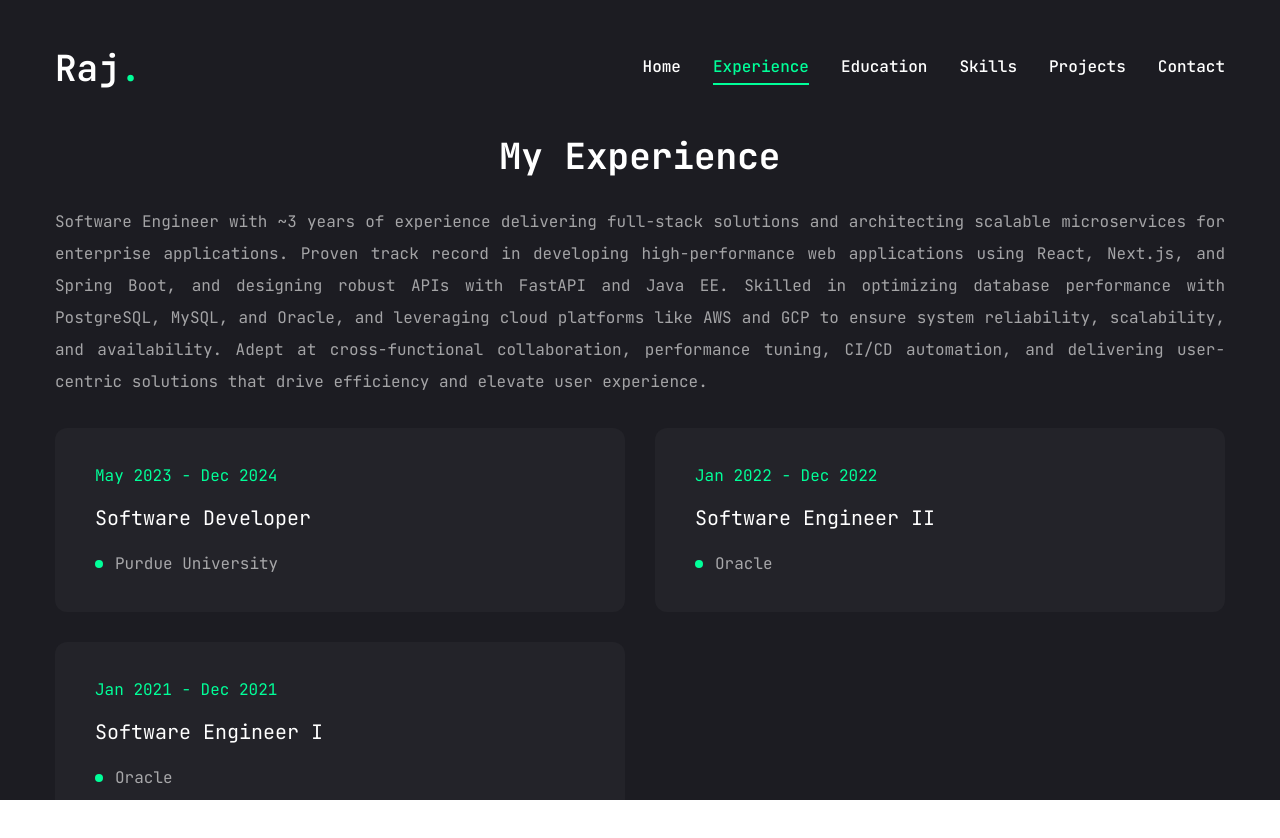
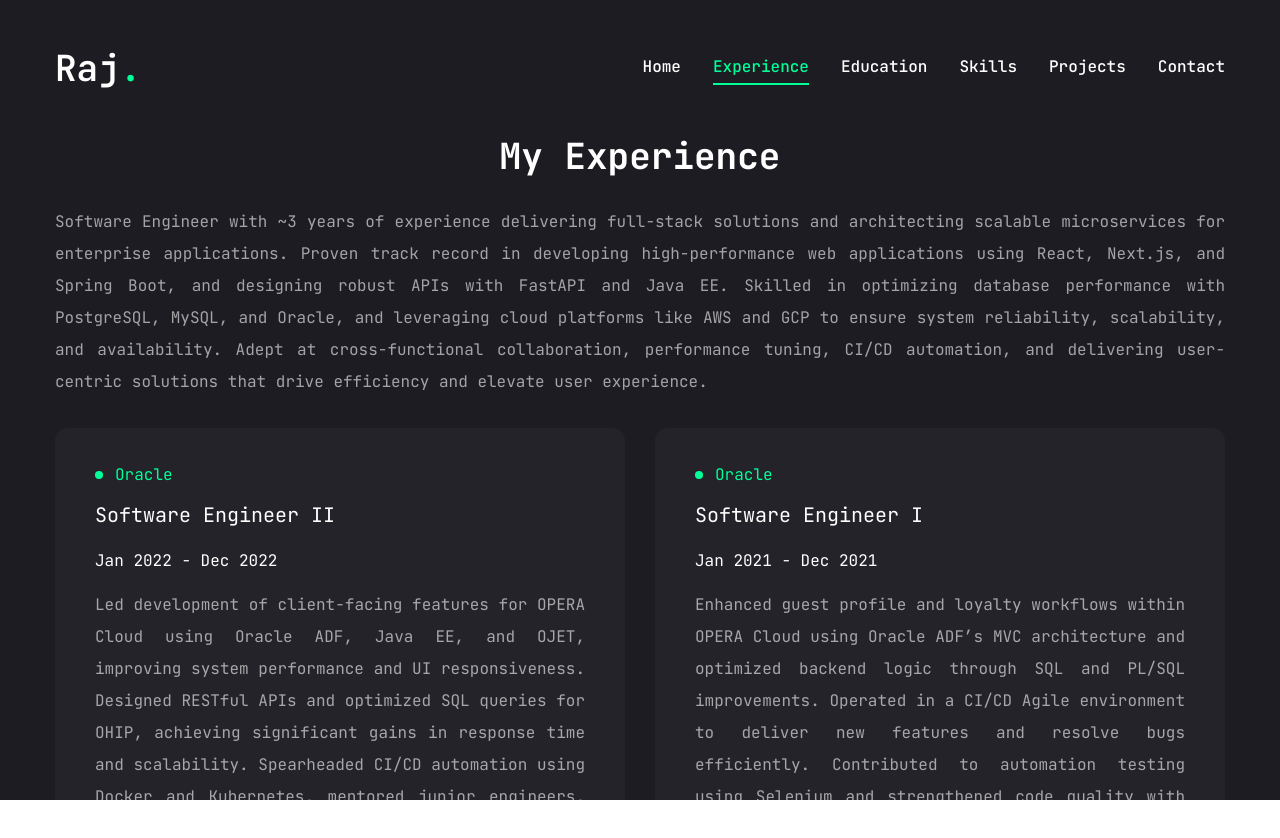
Before and after one commit to RajVenkat20/Portfolio, a Next.js app: page /experience in a window 1280 px wide. Shown: the top 838 px of the page. Built offline with nearby package versions, Linux system fonts and the light colour scheme.

Commit message:
Updated spacing in Education and Experience section

```diff
--- a/app/education/page.jsx
+++ b/app/education/page.jsx
@@ -83,16 +83,16 @@ const Education = () => {
                           key={index}
                           className="bg-[#232329] h-[184px] py-6 px-10 rounded-xl flex flex-col justify-center items-center lg:items-start gap-1"
                         >
-                          <span className="text-accent min-h-[40px]">{item.duration}</span>
-                          <h3 className="text-xl min-h-[40px] text-center lg:text-left">
-                            {item.degree}
-                          </h3>
-                          <div className="flex items-center gap-3">
+                          <div className="flex items-center gap-3 min-h-[45px]">
                             {/* dot */}
                             <span className="w-[8px] h-[8px] rounded-full bg-accent"></span>
                             <p className="text-white/60">{item.institution}</p>
                           </div>
 
+                          <h3 className="text-xl min-h-[40px] text-center lg:text-left">
+                            {item.degree}
+                          </h3>
+                          <span className="text-accent min-h-[40px]">{item.duration}</span>
                         </li>
                       );
                     })}
--- a/app/experience/page.jsx
+++ b/app/experience/page.jsx
@@ -39,19 +39,22 @@ const experience = {
     "Software Engineer with ~3 years of experience delivering full-stack solutions and architecting scalable microservices for enterprise applications. Proven track record in developing high-performance web applications using React, Next.js, and Spring Boot, and designing robust APIs with FastAPI and Java EE. Skilled in optimizing database performance with PostgreSQL, MySQL, and Oracle, and leveraging cloud platforms like AWS and GCP to ensure system reliability, scalability, and availability. Adept at cross-functional collaboration, performance tuning, CI/CD automation, and delivering user-centric solutions that drive efficiency and elevate user experience.",
   items: [
     {
-      company: "Purdue University",
-      position: "Software Developer",
-      duration: "May 2023 - Dec 2024",
-    },
-    {
       company: "Oracle",
       position: "Software Engineer II",
       duration: "Jan 2022 - Dec 2022",
+      summary: "Led development of client-facing features for OPERA Cloud using Oracle ADF, Java EE, and OJET, improving system performance and UI responsiveness. Designed RESTful APIs and optimized SQL queries for OHIP, achieving significant gains in response time and scalability. Spearheaded CI/CD automation using Docker and Kubernetes, mentored junior engineers, and maintained high test coverage with TestNG.",
     },
     {
       company: "Oracle",
       position: "Software Engineer I",
       duration: "Jan 2021 - Dec 2021",
+      summary: "Enhanced guest profile and loyalty workflows within OPERA Cloud using Oracle ADF’s MVC architecture and optimized backend logic through SQL and PL/SQL improvements. Operated in a CI/CD Agile environment to deliver new features and resolve bugs efficiently. Contributed to automation testing using Selenium and strengthened code quality with tools like Maven, Git, and Chrome DevTools.",
+    },
+    {
+      company: "Purdue University",
+      position: "Software Developer",
+      duration: "May 2023 - Dec 2024",
+      summary: "Contributed to the development of a research-focused web application using React, FastAPI, and PostgreSQL, improving system performance through lazy loading and indexed queries. Designed scalable API endpoints, implemented efficient data retrieval strategies, and deployed workflow tools on AWS using EC2, RDS, and CloudWatch to enhance developer collaboration and operational reliability.",
     },
   ],
 };
@@ -87,18 +90,22 @@ const Experience = () => {
                       return (
                         <li
                           key={index}
-                          className="bg-[#232329] h-[184px] py-6 px-10 rounded-xl flex flex-col justify-center items-center lg:items-start gap-1"
+                          className="bg-[#232329] h-[px] py-6 px-10 rounded-xl flex flex-col justify-center items-center lg:items-start gap-1"
                         >
-                          <span className="text-accent min-h-[40px]">{item.duration}</span>
+                          <div className="flex items-center gap-3 min-h-[45px]">
+                            {/* dot */}
+                            <span className="w-[8px] h-[8px] rounded-full bg-accent"></span>
+                            <p className="text-accent">{item.company}</p>
+                          </div>
+
                           <h3 className="text-xl max-w-[260px] min-h-[40px] text-center lg:text-left">
                             {item.position}
                           </h3>
-                          <div className="flex items-center gap-3">
-                            {/* dot */}
-                            <span className="w-[8px] h-[8px] rounded-full bg-accent"></span>
-                            <p className="text-white/60">{item.company}</p>
+                          <span className="min-h-[40px]">{item.duration}</span>
+
+                          <div>
+                          <p className="text-justify text-white/60">{item.summary}</p>
                           </div>
-
                         </li>
                       );
                     })}
```
